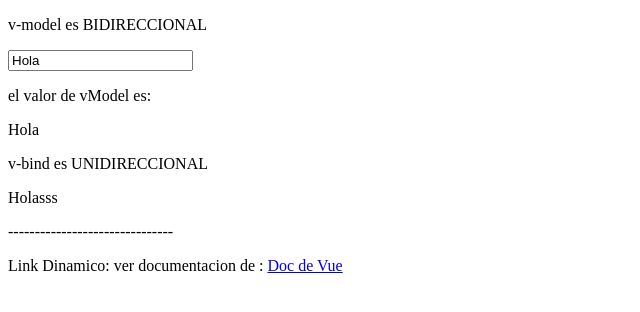
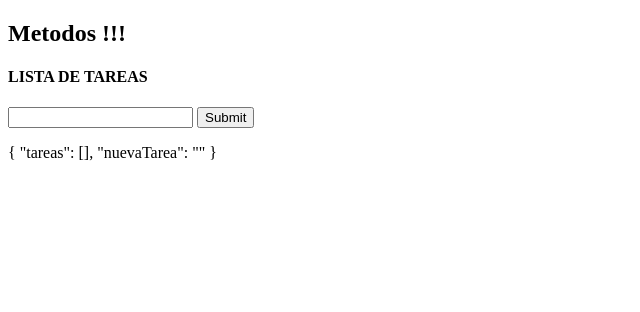
Before and after one commit to EmilianoGDY/ClasesCodo, a plain HTML site: page Clase18-VUE/index.html in a window 1280 px wide. Shown: the whole page, without its empty margins (0-640 px from the left). Drawn offline with nearby package versions, Linux system fonts and the light colour scheme.

Commit message:
clase vue

```diff
--- a/Clase18-VUE/index.html
+++ b/Clase18-VUE/index.html
@@ -7,7 +7,7 @@
     <title>Document</title>
 </head>
 <body>
-    <!-- <div id="app">
+     <!-- <div id="app">
         {{message}}
     </div>
 
@@ -23,7 +23,7 @@
 
     </script> -->
 
-    <div id="app">
+     <!-- <div id="app">
         <p>v-model es BIDIRECCIONAL</p>
         <input type="text" v-model:value="valorModel">
         <p>el valor de vModel es:</p>
@@ -35,7 +35,7 @@
 
         <p>v-bind es UNIDIRECCIONAL</p>
         <p>
-            {{valorBind}}sss
+            {{valorBind}}
         </p>
         <p>-------------------------------</p>
 
@@ -45,7 +45,44 @@
                 {{nombreLink}}
             </a>
         </p>
+
+
+
+      <p v-for="tecnologia in tecnologias">
+        {{tecnologia}}
+      </p>
+    </div>   -->
+
+
+
+    <div id="formVue">
+        <h2>Metodos !!!</h2>
+        <form v-on:submit.prevent="guardarTarea">
+            <h4>LISTA DE TAREAS</h4>
+            <input type="text" v-model="nuevaTarea">
+            <input type="submit" >
+
+            <ul>
+                <li v-for="tarea in tareas">
+                    {{tarea}}
+                </li>
+            </ul>
+
+            <p> {{$data}} </p>
+
+
+        </form>
+
+
+
+
+
     </div>
+
+
+
+
+
 
 
 
--- a/Clase18-VUE/main.js
+++ b/Clase18-VUE/main.js
@@ -1,11 +1,35 @@
-let app = new Vue({
-    el:"#app",
+// let app = new Vue({
+//     el:"#app",
+//     data:{
+//         valorModel:"Hola",
+//         valorBind:"Hola",
+
+//         link:"https://docs.google.com/document/d/1O6-2sG0Lm239LR_eE3p7UV39pPf2vNipGkORwH3mTEQ/edit#heading=h.u2jm18f2s8sl",
+//         nombreLink:"Doc de Vue",
+//         tecnologias:["html", "css", "javascript"],
+//     }
+// }
+// )
+
+
+new Vue({
+    el:"#formVue",
     data:{
-        valorModel:"Hola",
-        valorBind:"Hola",
+        tareas:[],
+        nuevaTarea:"",
+    },
 
-        link:"https://docs.google.com/document/d/1O6-2sG0Lm239LR_eE3p7UV39pPf2vNipGkORwH3mTEQ/edit#heading=h.u2jm18f2s8sl",
-        nombreLink:"Doc de Vue",
+    methods:{
+        guardarTarea(){
+            this.tareas.push(this.nuevaTarea),
+            this.nuevaTarea=''
+        }
     }
-}
-)
+
+
+
+
+
+
+
+})
```
